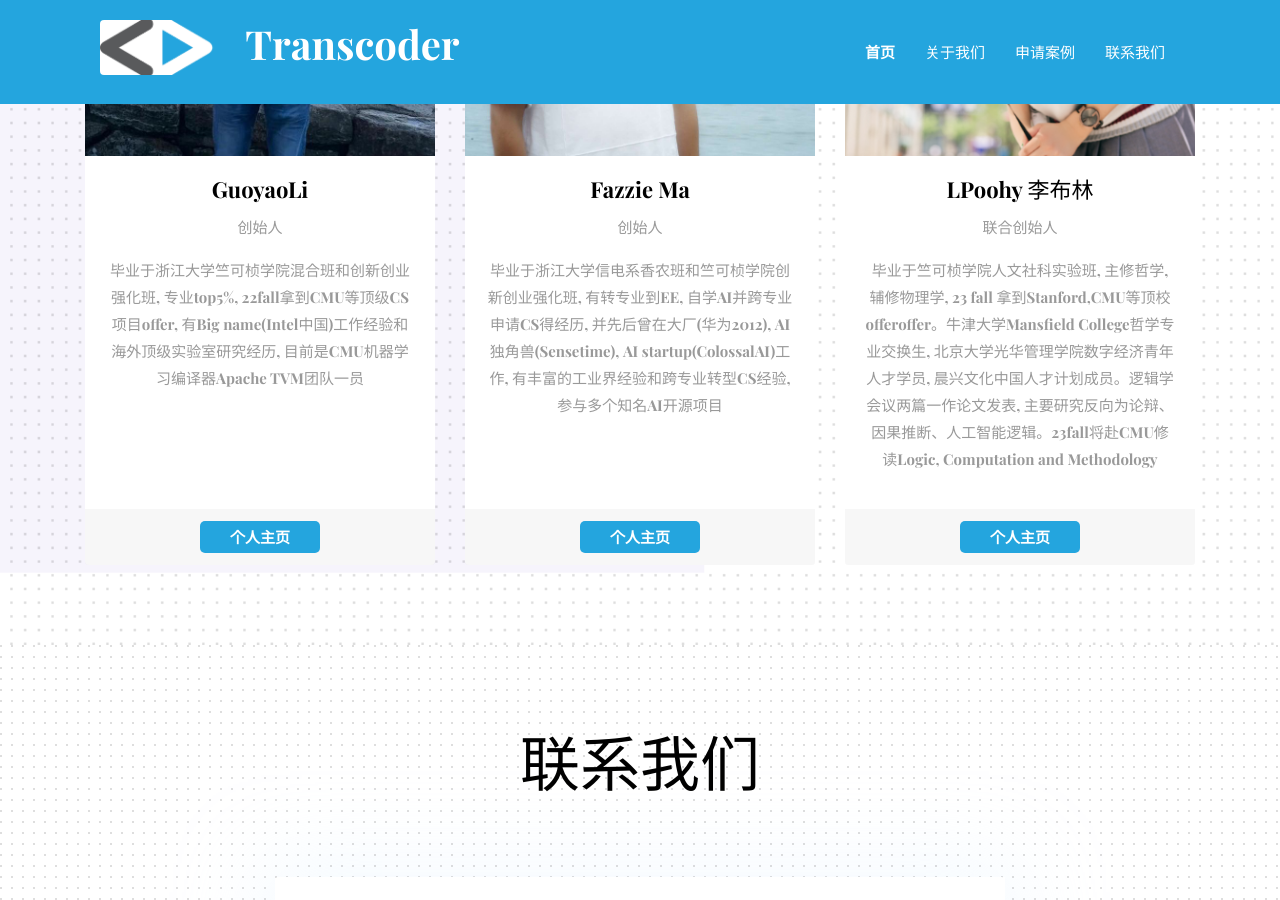
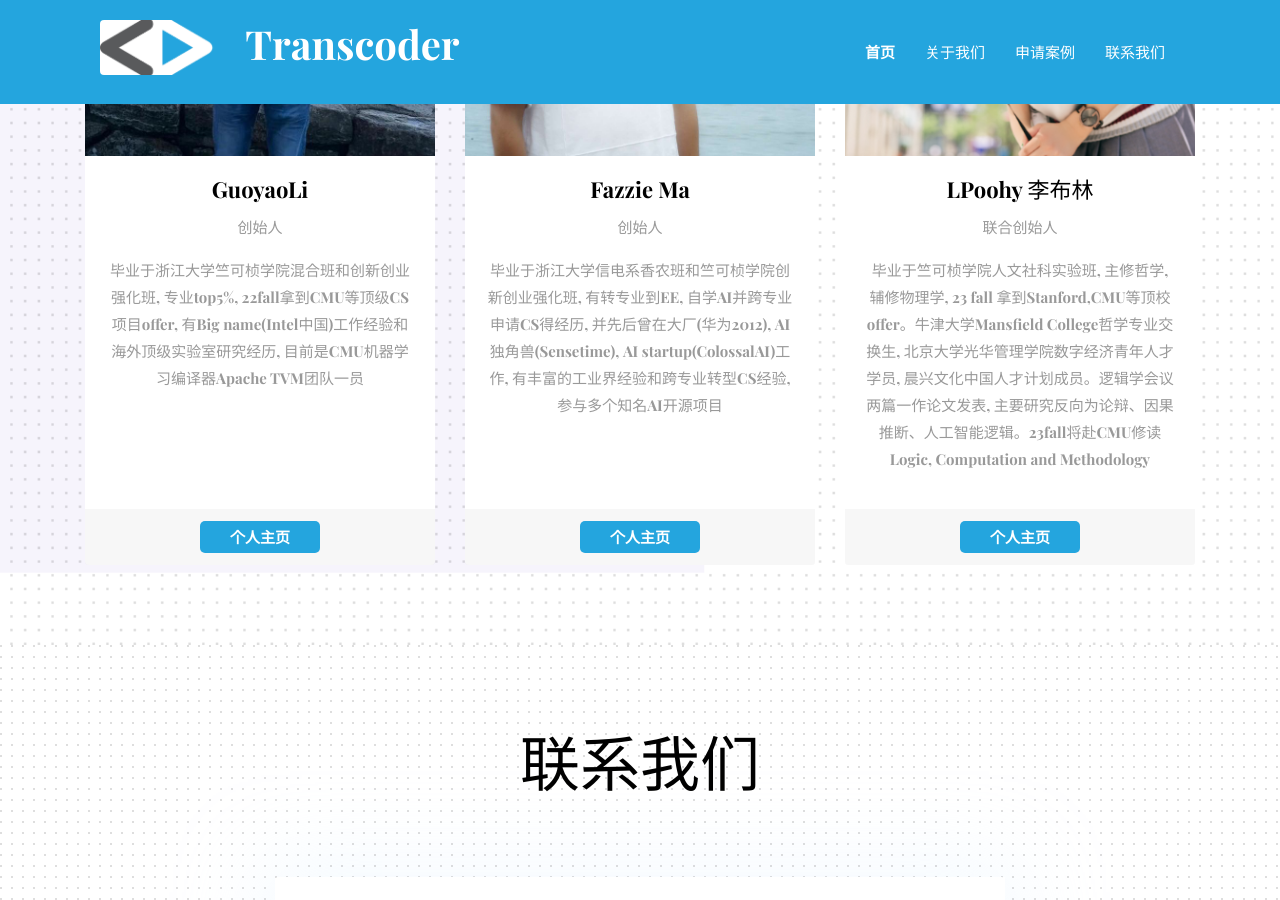
Before and after one commit to Zju-Transcoder/zju-transcoder.github.io, a Jekyll site: the page built from _pages/about.md, in a window 1280 px wide and 900 px high, scrolled down 1237 px. Built offline with Jekyll 4.4.1, drawn with Linux system fonts in a browser that asks for light colours.

Commit message:
Site updated at 2023-04-06 11:12:53

```diff
--- a/_data/settings.yml
+++ b/_data/settings.yml
@@ -86,7 +86,7 @@ team:
   - title: "LPoohy 李布林"
     image: "assets/images/team/member-3.png"
     designation: "联合创始人"
-    detail: "毕业于竺可桢学院人文社科实验班, 主修哲学, 辅修物理学, 23 fall 拿到Stanford,CMU等顶校offeroffer。牛津大学Mansfield College哲学专业交换生, 北京大学光华管理学院数字经济青年人才学员, 晨兴文化中国人才计划成员。逻辑学会议两篇一作论文发表, 主要研究反向为论辩、因果推断、人工智能逻辑。23fall将赴CMU修读Logic, Computation and Methodology"
+    detail: "毕业于竺可桢学院人文社科实验班, 主修哲学, 辅修物理学, 23 fall 拿到Stanford,CMU等顶校offer。牛津大学Mansfield College哲学专业交换生, 北京大学光华管理学院数字经济青年人才学员, 晨兴文化中国人才计划成员。逻辑学会议两篇一作论文发表, 主要研究反向为论辩、因果推断、人工智能逻辑。23fall将赴CMU修读Logic, Computation and Methodology"
     link: "assets/file/CV Puyin Li .pdf"
 
 #-------------------------------
```
